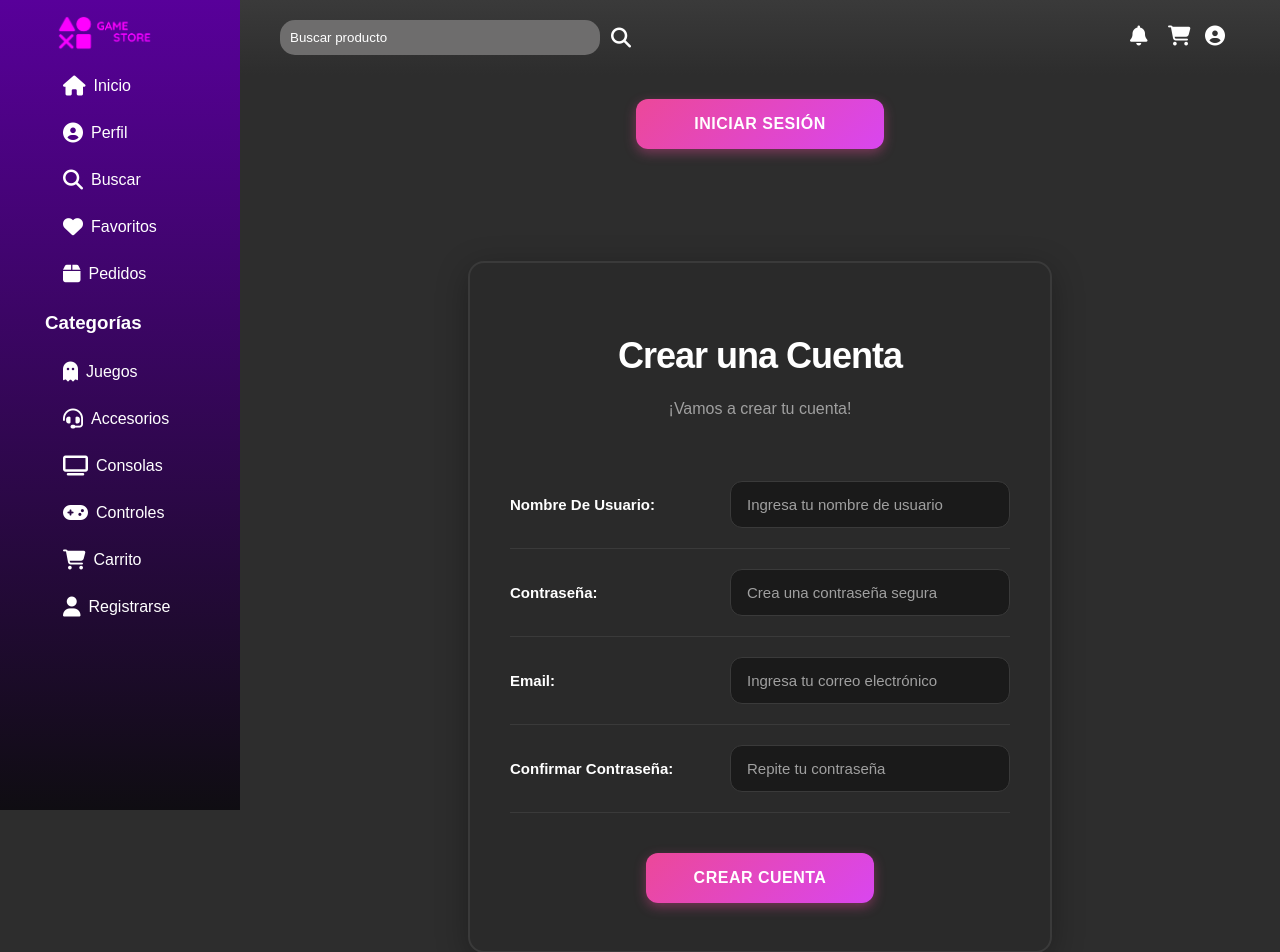
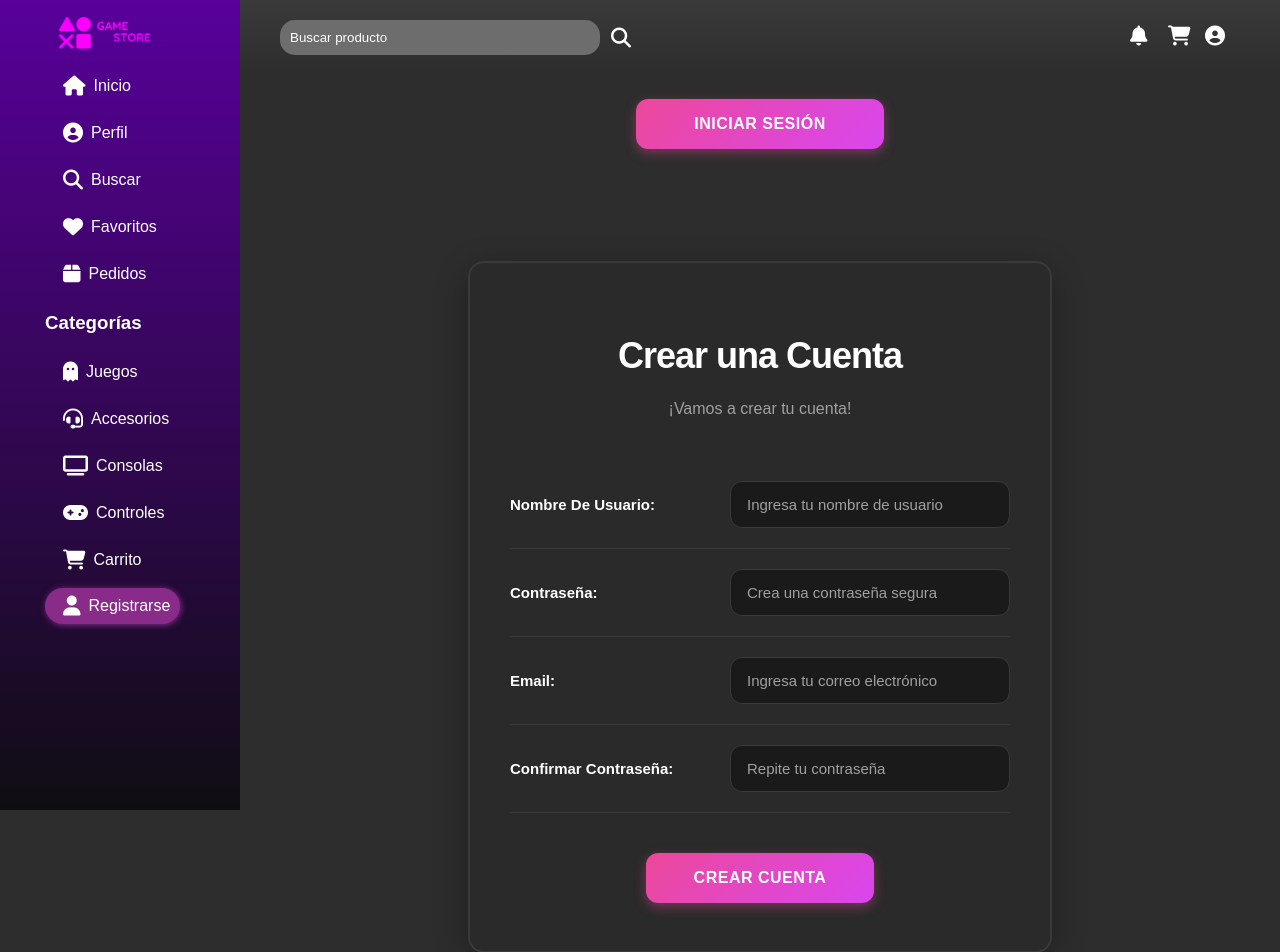
Before and after one commit to Seuahjvyz/GameStore, a Python web app: template app/templates/registro.html in a window 1280 px wide. Shown: the top 952 px of the page. Run offline with Jinja, Linux system fonts and the light colour scheme; the template is opened without the code that fills it, so the values that code supplies are empty; some libraries are stand-ins or nearby versions.

Commit message:
Vistas corregidas5

```diff
--- a/app/templates/perfiluser.html
+++ b/app/templates/perfiluser.html
@@ -16,7 +16,7 @@
 
         <ul>
             <li><a class="enlace_barra_lateral" href="/index.html"><i class="fa-solid fa-house"></i> Inicio</a></li>
-            <li><a class="enlace_barra_lateral" href="/app/templates/perfiluser.html"><i
+            <li><a class="enlace_barra_lateral_fijo" href="/app/templates/perfiluser.html"><i
                         class="fa-solid fa-circle-user"></i> Perfil</a></li>
             <li><a class="enlace_barra_lateral" href="#buscar"><i class="fa-solid fa-magnifying-glass"></i> Buscar</a>
             </li>
--- a/app/templates/registro.html
+++ b/app/templates/registro.html
@@ -38,7 +38,7 @@
                     Controles</a></li>
             <li><a class="enlace_barra_lateral" href="/app/templates/Carrito.html"><i
                         class="fa-solid fa-cart-shopping"></i> Carrito</a></li>
-            <li><a class="enlace_barra_lateral" href="/app/templates/registro.html"><i class="fa-solid fa-user"></i>
+            <li><a class="enlace_barra_lateral_fijo" href="/app/templates/registro.html"><i class="fa-solid fa-user"></i>
                     Registrarse</a></li>
         </ul>
     </nav>
```
